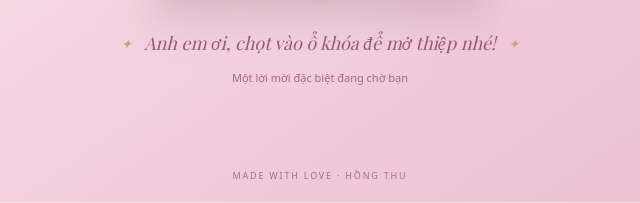
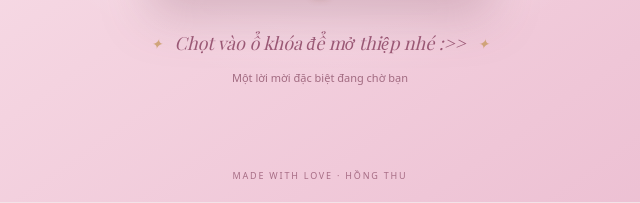
Before and after one commit to Lehoanphuc123/tancunhanhongthu, a plain HTML site: page index.html in a window 1280 px wide. Shown: the part 586-789 px from the top of the page, 320-960 px from the left. Drawn offline with nearby package versions, Linux system fonts and the light colour scheme; a web font is replaced by a local one.

Commit message:
Update instruction text in index.html

```diff
--- a/index.html
+++ b/index.html
@@ -202,7 +202,7 @@
 
       <div class="open-instruction">
         <span>✦</span>
-        Anh em ơi, chọt vào ổ khóa để mở thiệp nhé!
+         Chọt vào ổ khóa để mở thiệp nhé :>>
         <span>✦</span>
       </div>
 
```
